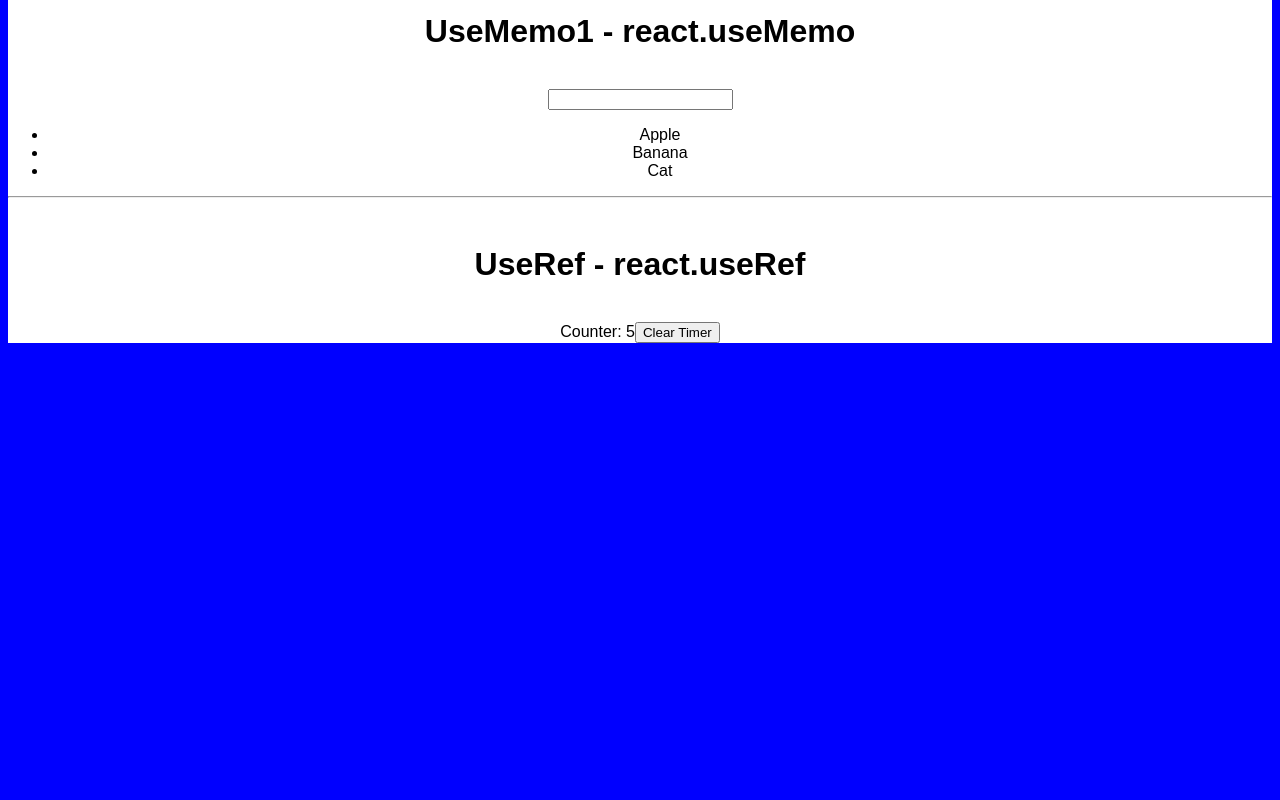
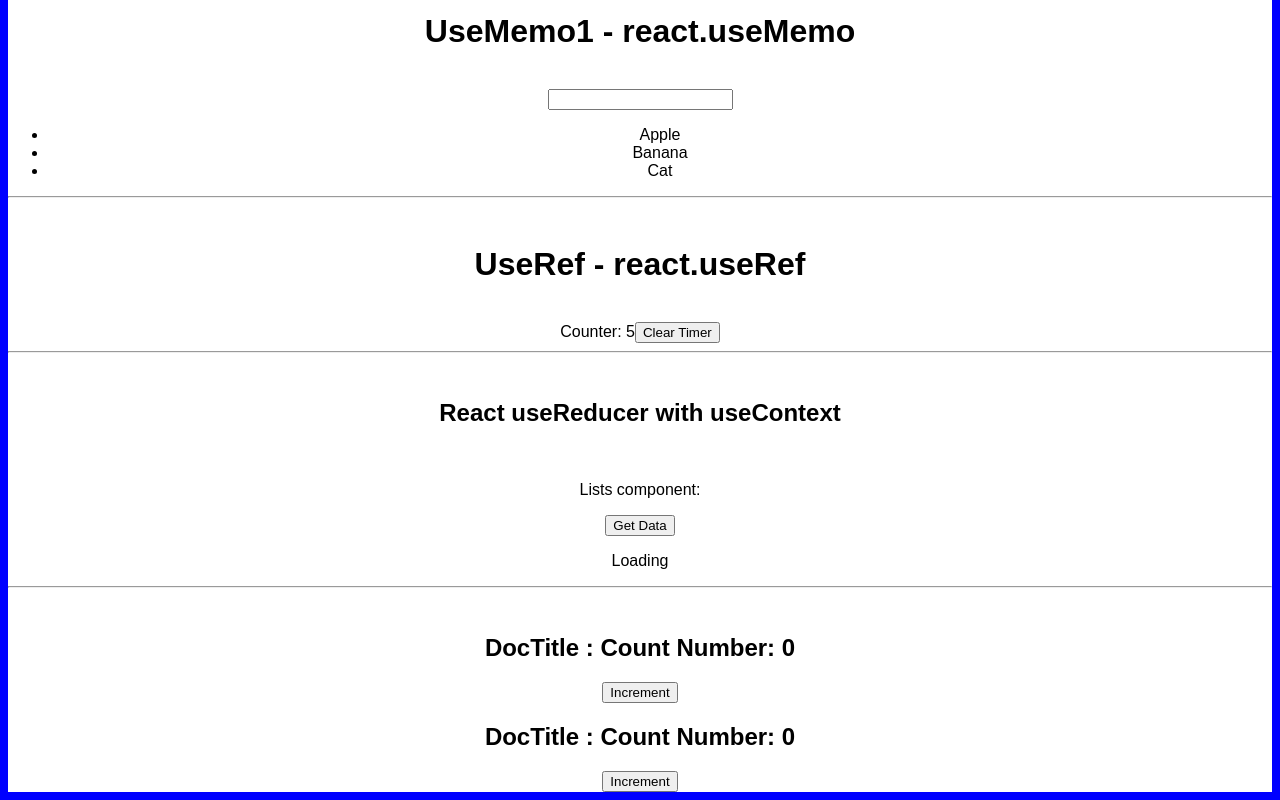
Before and after one commit to santhoshmp89/react-hooks-adv, a React (Create React App) app: page / in a window 1280 px wide. Shown: the part 2690-3490 px from the top of the page. Before the commit the page ends 3041 px from the top, so only its background shows below. Built offline with nearby package versions, Linux system fonts and the light colour scheme.

Commit message:
use custom hook and useReducer

```diff
--- a/src/App.js
+++ b/src/App.js
@@ -1,4 +1,4 @@
-import React, { useState, useReducer, useMemo } from "react";
+import React, { useState, useReducer } from "react";
 import "./styles.css";
 import Counter from "./components/Counter";
 import HookExThree from "./components/HookExThree";
@@ -18,12 +18,16 @@ import ReactMemo from "./components/ReactMemo";
 import UseMemo from "./components/UseMemo";
 import UseMemo1 from "./components/UseMemo1";
 import UseRef from "./components/UseRef";
+import DocTitle from "./useDocumentTitle/DocTitle";
+import DocTitle2 from "./useDocumentTitle/DocTitle2";
 
 import {
   NameContext,
   ThemeContext,
   theme as Theme
 } from "./components/OldContextAPI";
+
+import UseReducerAndContext from "./UseReducerAndContext";
 
 const initialState = 0;
 
@@ -115,6 +119,13 @@ export default function App() {
                 <hr />
                 <br />
                 <UseRef />
+                <hr />
+                <br />
+                <UseReducerAndContext />
+                <hr />
+                <br />
+                <DocTitle />
+                <DocTitle2 />
               </div>
             </CounterContext.Provider>
           </ThemeContext.Provider>
--- /dev/null
+++ b/src/UseReducerAndContext/List.js
@@ -0,0 +1,36 @@
+import React, { useContext } from "react";
+import { ListsContext } from "./UseListContext";
+
+const Lists = () => {
+  const list = useContext(ListsContext);
+  const handleClick = async () => {
+    try {
+      const res = await fetch("https://jsonplaceholder.typicode.com/users");
+      const data = await res.json();
+      list.getLists({
+        type: "GET_LIST_SUCCESS",
+        payload: data
+      });
+    } catch {
+      list.getLists({ type: "GET_LIST_ERROR" });
+    }
+  };
+
+  console.log(list);
+  return (
+    <div>
+      <p>Lists component:</p>
+      <button onClick={() => handleClick()}>Get Data</button>
+      {list.value.isLoading && <p>Loading</p>}
+
+      <ul>
+        {list.value.data.length > 0 &&
+          list.value.data.map(v => {
+            return <li key={v.name}>{v.name}</li>;
+          })}
+      </ul>
+    </div>
+  );
+};
+
+export default Lists;
--- /dev/null
+++ b/src/UseReducerAndContext/UseListContext.js
@@ -0,0 +1,3 @@
+import React from "react";
+
+export const ListsContext = React.createContext();
--- /dev/null
+++ b/src/UseReducerAndContext/index.js
@@ -0,0 +1,41 @@
+import React, { useReducer } from "react";
+import Lists from "./List";
+
+import { ListsContext } from "./UseListContext";
+
+const initialState = {
+  isLoading: true,
+  data: [],
+  error: false
+};
+
+const reducer = (state, action) => {
+  switch (action.type) {
+    case "GET_LIST_SUCCESS":
+      return { ...state, data: action.payload, isLoading: false };
+    case "GET_LIST_ERROR":
+      return { ...state, data: [], isLoading: false, error: true };
+    default:
+      return state;
+  }
+};
+
+const UseReducerAndContext = () => {
+  const [lists, dispatch] = useReducer(reducer, initialState);
+  return (
+    <ListsContext.Provider
+      value={{
+        value: lists,
+        getLists: dispatch
+      }}
+    >
+      <div>
+        <h2> React useReducer with useContext</h2>
+        <br />
+        <Lists />
+      </div>
+    </ListsContext.Provider>
+  );
+};
+
+export default UseReducerAndContext;
--- /dev/null
+++ b/src/useDocumentTitle/DocTitle.js
@@ -0,0 +1,14 @@
+import React from "react";
+import useDocTitle from "./useDocTitle";
+
+const DocTitle = () => {
+  const [count, setCount] = useDocTitle();
+  return (
+    <div>
+      <h2>DocTitle : Count Number: {count} </h2>
+      <button onClick={() => setCount(count + 1)}> Increment</button>
+    </div>
+  );
+};
+
+export default DocTitle;
--- /dev/null
+++ b/src/useDocumentTitle/DocTitle2.js
@@ -0,0 +1,14 @@
+import React from "react";
+import useDocTitle from "./useDocTitle";
+
+const DocTitle2 = () => {
+  const [count2, setCount2] = useDocTitle();
+  return (
+    <div>
+      <h2>DocTitle : Count Number: {count2} </h2>
+      <button onClick={() => setCount2(count2 + 1)}> Increment</button>
+    </div>
+  );
+};
+
+export default DocTitle2;
--- /dev/null
+++ b/src/useDocumentTitle/useDocTitle.js
@@ -0,0 +1,8 @@
+import { useState, useEffect } from "react";
+
+const useDocTitle = () => {
+  const [count, setCount] = useState(0);
+  return [count, setCount];
+};
+
+export default useDocTitle;
```
Also changed, not shown: src/UseReducerAndContext/UseListReducer.js (added).
